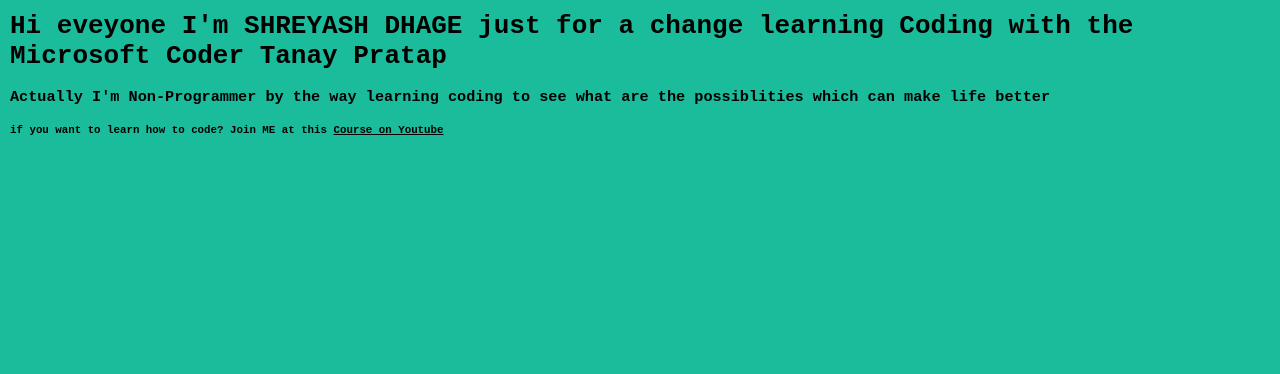
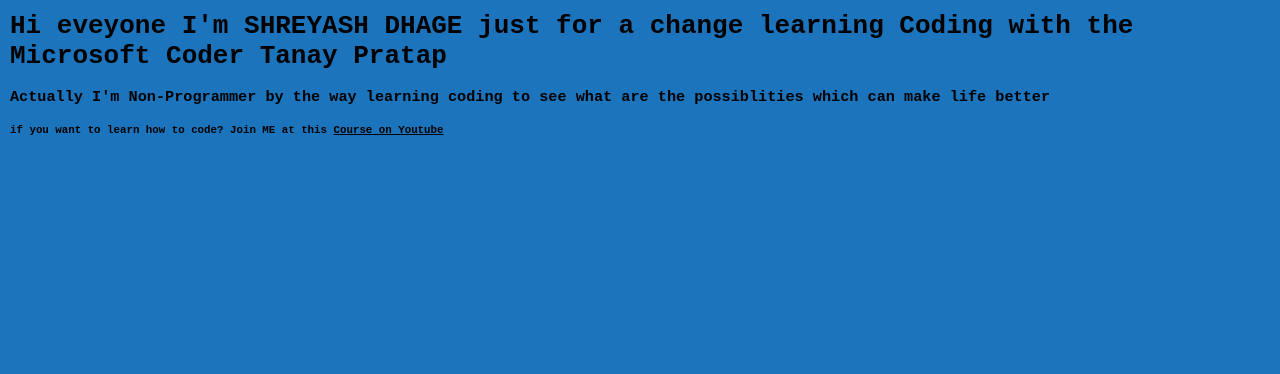
Before and after one commit to yashdhage/Lesson-1, a plain HTML site: page index.html in a window 1280 px wide. Shown: the part 426-800 px from the top of the page. Drawn offline with Linux system fonts and the light colour scheme.

Commit message:
fix :theme color

```diff
--- a/css/main.css
+++ b/css/main.css
@@ -1,5 +1,5 @@
 .site-header{
-    background-color:#1bbc9b;
+    background-color:#1b74bc;
     columns: #ecfdf9;
     height:100vh;
     font-family:monospace;
--- a/index.html
+++ b/index.html
@@ -2,6 +2,7 @@
     <head>
         <title> SHREYASH DHAGE </title>
         <meta content="width=device-width,initial-scale=1" name="viewport">
+        <meta name="theme-color" content="#1bbc9b"/>
         <link href="css/main.css" rel="stylesheet">
     </head>
     <body>
```
